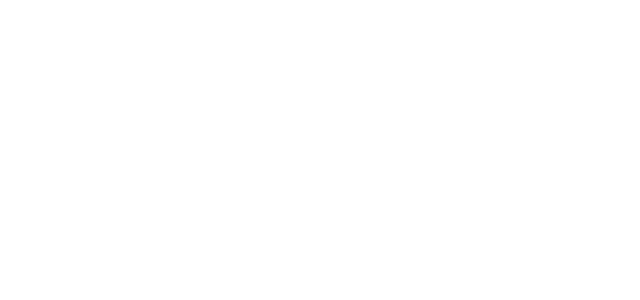
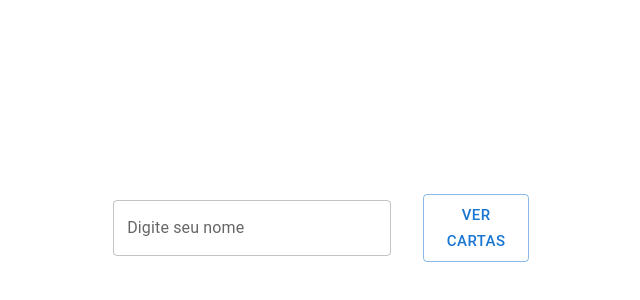
Before and after one commit to brenogdev/random-cards, a React (Create React App) app: page / in a window 1280 px wide. Shown: the part 172-472 px from the top of the page, without its empty margins (319-959 px from the left). Built offline with nearby package versions, Linux system fonts and the light colour scheme.

Commit message:
(feat): criado estrutura inicial

```diff
--- a/package.json
+++ b/package.json
@@ -9,6 +9,7 @@
     "axios": "^0.27.2",
     "react": "^18.2.0",
     "react-dom": "^18.2.0",
+    "react-hook-form": "^7.33.1",
     "react-router-dom": "6",
     "react-scripts": "5.0.1",
     "styled-components": "^5.3.5",
@@ -40,13 +41,13 @@
     ]
   },
   "devDependencies": {
-    "@types/styled-components": "^5.1.25",
     "@testing-library/jest-dom": "^5.16.4",
     "@testing-library/react": "^13.3.0",
     "@testing-library/user-event": "^13.5.0",
     "@types/jest": "^27.5.2",
     "@types/node": "^16.11.45",
     "@types/react": "^18.0.15",
-    "@types/react-dom": "^18.0.6"
+    "@types/react-dom": "^18.0.6",
+    "@types/styled-components": "^5.1.25"
   }
 }
--- a/src/App.tsx
+++ b/src/App.tsx
@@ -1,10 +1,12 @@
 import { CssBaseline } from "@mui/material";
 import React from "react";
+import { AppRoutes } from "./routes";
 
 export const App: React.FunctionComponent = () => {
   return (
     <>
       <CssBaseline />
+      <AppRoutes />
     </>
   );
 };
--- /dev/null
+++ b/src/pages/home/index.tsx
@@ -0,0 +1,30 @@
+import React from "react";
+import { Typography } from "@mui/material";
+import { useParams } from "react-router-dom";
+
+import * as Styled from "./styles";
+
+const Home: React.FunctionComponent = () => {
+  const { name } = useParams();
+
+  return (
+    <Styled.Container>
+      <Typography variant="body1" fontSize={40} textAlign="center">
+        Seja bem vindo(a)
+      </Typography>
+      <Typography
+        variant="subtitle2"
+        fontSize={40}
+        textAlign="center"
+        fontWeight="bold"
+      >
+        {name}
+      </Typography>
+      <Styled.Content>
+
+      </Styled.Content>
+    </Styled.Container>
+  );
+};
+
+export default Home;
--- /dev/null
+++ b/src/pages/home/styles.ts
@@ -0,0 +1,5 @@
+import styled from "styled-components";
+
+export const Container = styled.div``;
+
+export const Content = styled.div``;
--- /dev/null
+++ b/src/pages/index.ts
@@ -0,0 +1,2 @@
+export { default as Intro } from "./intro";
+export { default as Home } from "./home";
--- /dev/null
+++ b/src/pages/intro/index.tsx
@@ -0,0 +1,43 @@
+import { Button, TextField } from "@mui/material";
+import React from "react";
+import { useForm } from "react-hook-form";
+import { useNavigate } from "react-router-dom";
+import * as Styled from "./styles";
+
+type IntroFormProps = {
+  name: string;
+};
+
+const Intro: React.FunctionComponent = () => {
+  const { register, handleSubmit } = useForm<IntroFormProps>({
+    defaultValues: {
+      name: "",
+    },
+  });
+
+  const navigate = useNavigate();
+
+  const handlerFormSubmit = (data: IntroFormProps) => {
+    navigate(`/home/${data.name}`);
+  };
+  return (
+    <Styled.Container>
+      <form onSubmit={handleSubmit(handlerFormSubmit)}>
+        <Styled.Content>
+          <TextField
+            {...register("name")}
+            id="name"
+            label="Digite seu nome"
+            variant="outlined"
+            fullWidth
+          />
+          <Button variant="outlined" size="large" type="submit">
+            Ver cartas
+          </Button>
+        </Styled.Content>
+      </form>
+    </Styled.Container>
+  );
+};
+
+export default Intro;
--- /dev/null
+++ b/src/pages/intro/styles.ts
@@ -0,0 +1,23 @@
+import styled from "styled-components";
+
+export const Container = styled.div`
+  display: flex;
+  align-items: center;
+  justify-content: center;
+  height: 100vh;
+  width: 100%;
+`;
+
+export const Content = styled.div`
+  display: flex;
+  width: 100%;
+  max-width: 600px;
+  gap: 2rem;
+  align-items: center;
+
+  @media screen and (max-width: 600px) {
+    flex-direction: column;
+    width: 100%;
+    padding: 1rem;
+  }
+`;
--- /dev/null
+++ b/src/routes/index.tsx
@@ -0,0 +1,14 @@
+import React from "react";
+import { BrowserRouter, Route, Routes } from "react-router-dom";
+import { Home, Intro } from "../pages";
+
+export const AppRoutes: React.FunctionComponent = () => {
+  return (
+    <BrowserRouter>
+      <Routes>
+        <Route path="/" element={<Intro />} />
+        <Route path="/home/:name" element={<Home />} />
+      </Routes>
+    </BrowserRouter>
+  );
+};
```
Also changed, not shown: src/components/MediaCard/index.tsx (added, +31 -0 lines), src/services/api.ts (added, +7 -0 lines), 1 other file (tests, documents, lock files or other folders).
